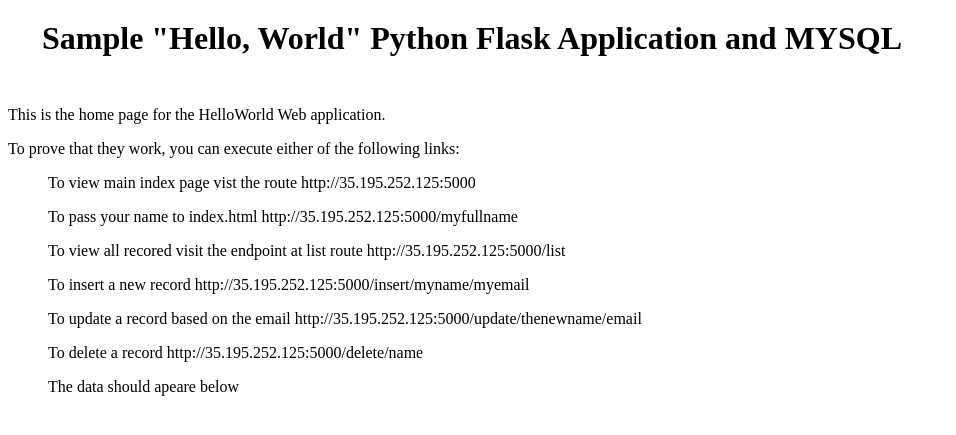
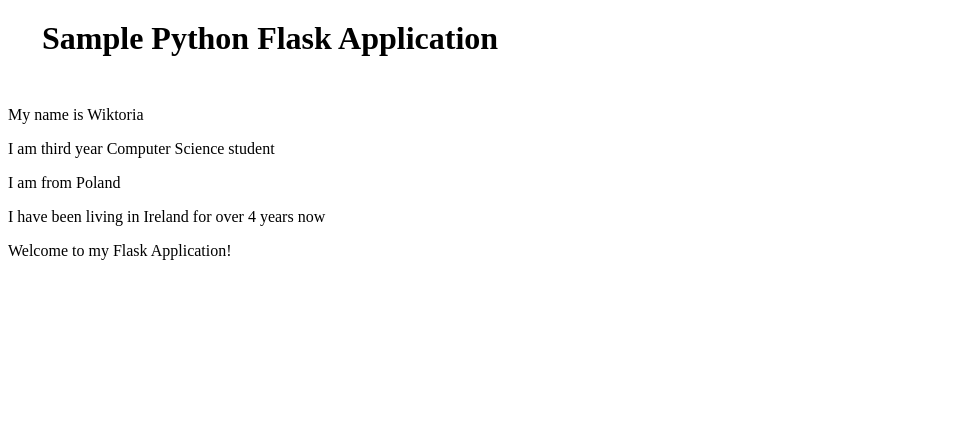
Before and after one commit to wiktoriauramowska/lab4-base-image, a Flask app: template myapp/templates/index.html in a window 1280 px wide. Shown: the top 435 px of the page, without its empty margins (0-956 px from the left). Run offline with Flask 2, Linux system fonts and the light colour scheme; the template is opened without the code that fills it, so the values that code supplies are empty.

Commit message:
Update index.html

```diff
--- a/myapp/templates/index.html
+++ b/myapp/templates/index.html
@@ -1,6 +1,6 @@
 <html>
   <head>
-    <title>Sample "Hello, World" Python Flask Application</title>
+    <title>Sample Python Flask Application</title>
   </head>
   <body bgcolor=white>
 
@@ -9,27 +9,17 @@
         <td>
          </td>
         <td>
-          <h1>Sample "Hello, World" Python Flask Application and MYSQL</h1>
+          <h1>Sample Python Flask Application</h1>
 
         </td>
       </tr>
     </table>
 
-    <p>This is the home page for the HelloWorld Web application. </p>
-    <p>To prove that they work, you can execute either of the following links:
-    <ul>
-      <p> To view main index page vist the route http://35.195.252.125:5000 </p>
-      <p>To pass your name to index.html http://35.195.252.125:5000/myfullname </p>
-       <p> To view all recored visit the endpoint at list route  http://35.195.252.125:5000/list</p>
-       <p>To insert a new record http://35.195.252.125:5000/insert/myname/myemail</p>
-       <p>To update a record based on the email  http://35.195.252.125:5000/update/thenewname/email</p>
-        <p>To delete a record http://35.195.252.125:5000/delete/name </p>
-
-      </ul>
-      <ul>
-        <p> The data should apeare below</p>
-        {{name}}
-      </ul>
+    <p>My name is Wiktoria</p>
+    <p>I am third year Computer Science student</p>
+    <p>I am from Poland</p>
+    <p>I have been living in Ireland for over 4 years now</p>
+    <p>Welcome to my Flask Application!</p>
 
   </body>
 </html>
```
